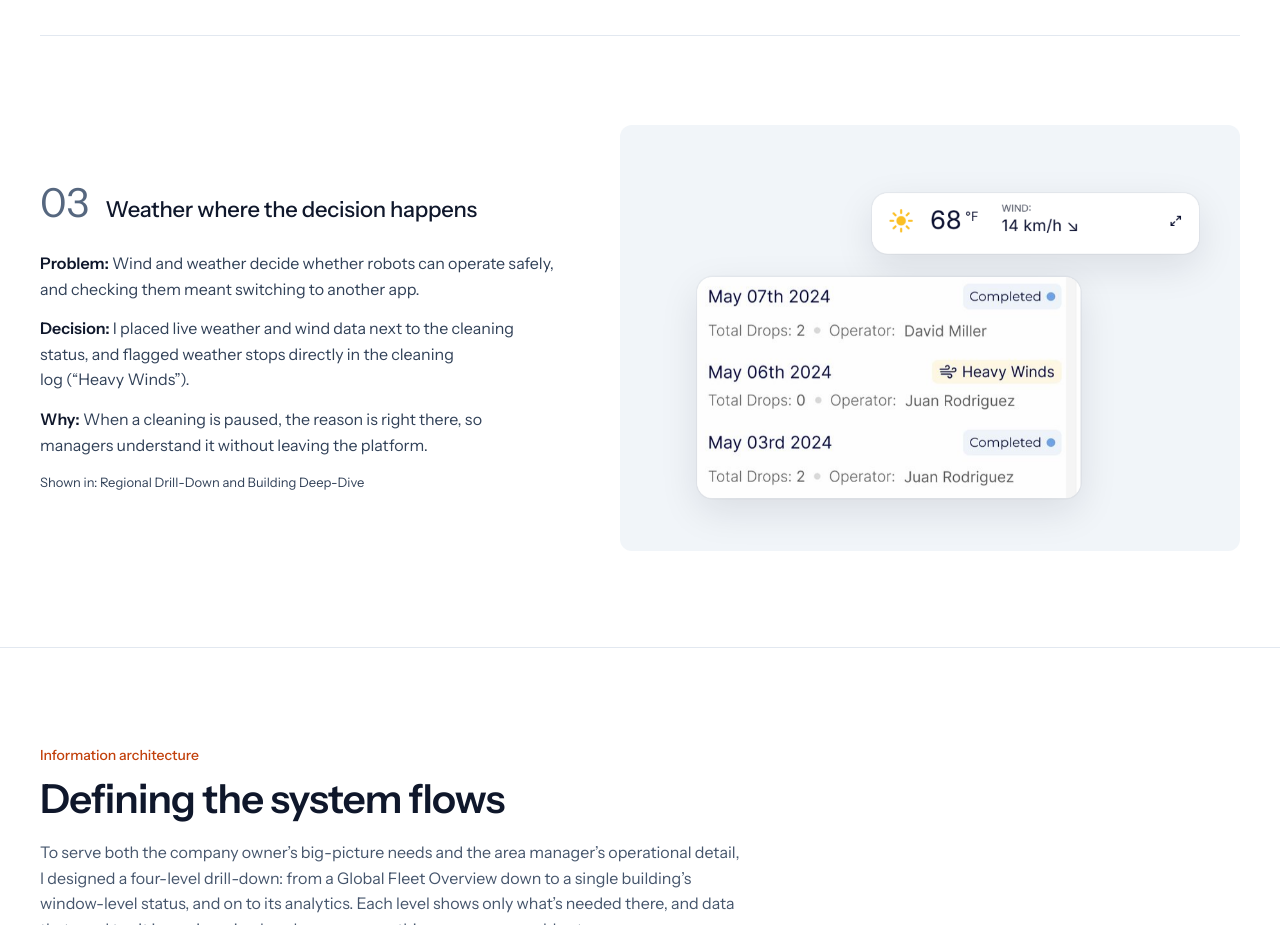
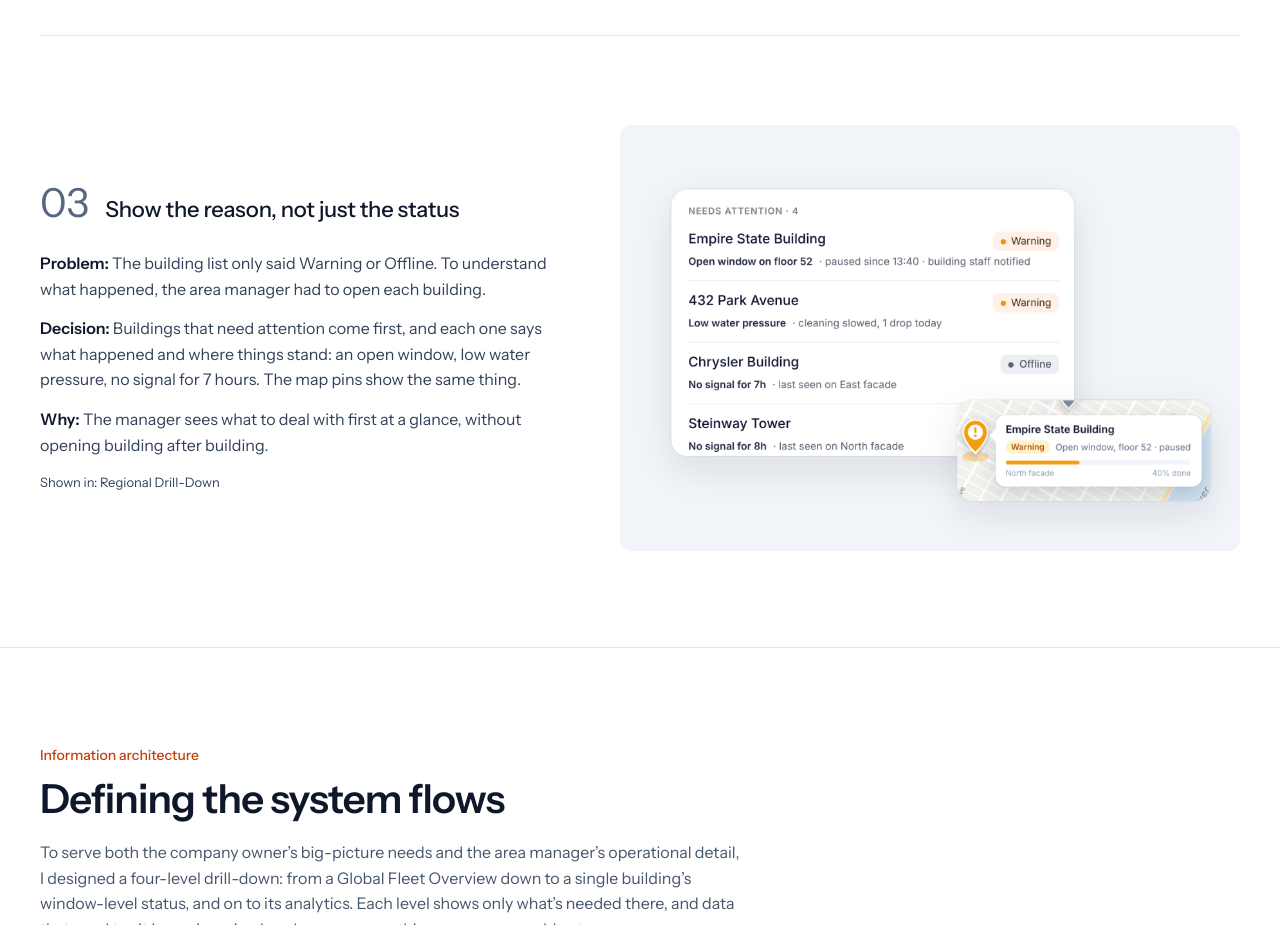
Before and after one commit to nnetalee-lang/portfolio, a plain HTML site: page skyline.html in a window 1280 px wide. Shown: the part 5820-6745 px from the top of the page. Drawn offline with Linux system fonts and the light colour scheme.

Commit message:
Skyline: replace weather decision with 'Show the reason, not just the status'
Co-Authored-By: Claude Opus 5.5 <noreply@anthropic.com>
Claude-Session: https://claude.ai/code/session_01J9yPeBdVcBmf13JRMLxGDT

```diff
--- a/skyline.html
+++ b/skyline.html
@@ -66,10 +66,10 @@
   <figure class="fig bare"><img src="/img/skyline/decision-window-grid.png" alt="A window grid for the north facade under facade tabs with progress per side, next to overall building progress" width="964" height="662" loading="lazy" decoding="async"></figure>
 </article><article class="decision side">
   <div class="dtext">
-    <div class="dhead"><span class="dnum">03</span><h3>Weather where the decision happens</h3></div>
-    <div class="dbody"><p><b>Problem:</b> Wind and weather decide whether robots can operate safely, and checking them meant switching to another app.</p><p><b>Decision:</b> I placed live weather and wind data next to the cleaning status, and flagged weather stops directly in the cleaning log (“Heavy Winds”).</p><p><b>Why:</b> When a cleaning is paused, the reason is right there, so managers understand it without leaving the platform.</p><p class="shown">Shown in: Regional Drill-Down and Building Deep-Dive</p></div>
+    <div class="dhead"><span class="dnum">03</span><h3>Show the reason, not just the status</h3></div>
+    <div class="dbody"><p><b>Problem:</b> The building list only said Warning or Offline. To understand what happened, the area manager had to open each building.</p><p><b>Decision:</b> Buildings that need attention come first, and each one says what happened and where things stand: an open window, low water pressure, no signal for 7 hours. The map pins show the same thing.</p><p><b>Why:</b> The manager sees what to deal with first at a glance, without opening building after building.</p><p class="shown">Shown in: Regional Drill-Down</p></div>
   </div>
-  <figure class="fig bare"><img src="/img/skyline/decision-weather.png" alt="A weather widget showing 68°F and wind of 14 km/h above a cleaning log with a “Heavy Winds” entry" width="964" height="662" loading="lazy" decoding="async"></figure>
+  <figure class="fig bare"><img src="/img/skyline/decision-reason.png" alt="Needs attention list: each building with its warning and the reason, like an open window or low water pressure, next to the same building on the map" width="964" height="662" loading="lazy" decoding="async"></figure>
 </article></div>
   </div>
 </section>
```
Also changed, not shown: img/skyline/decision-reason.png (added), img/skyline/decision-weather.png (deleted).
